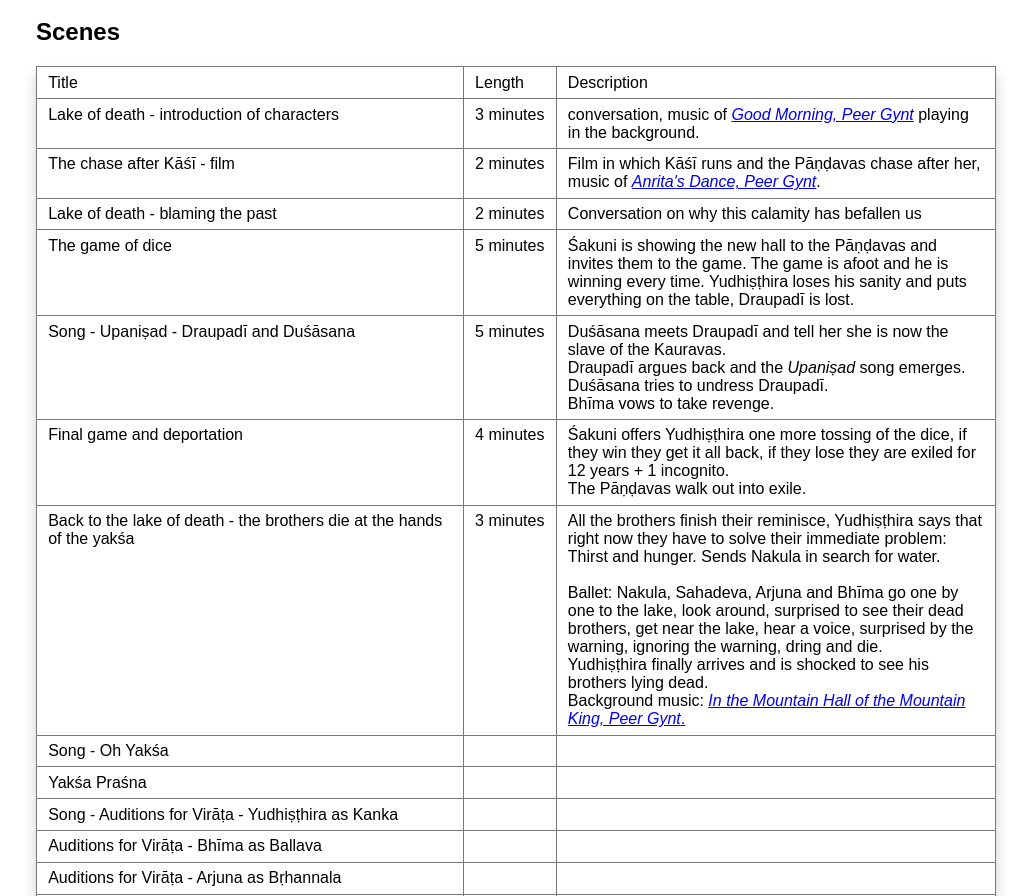
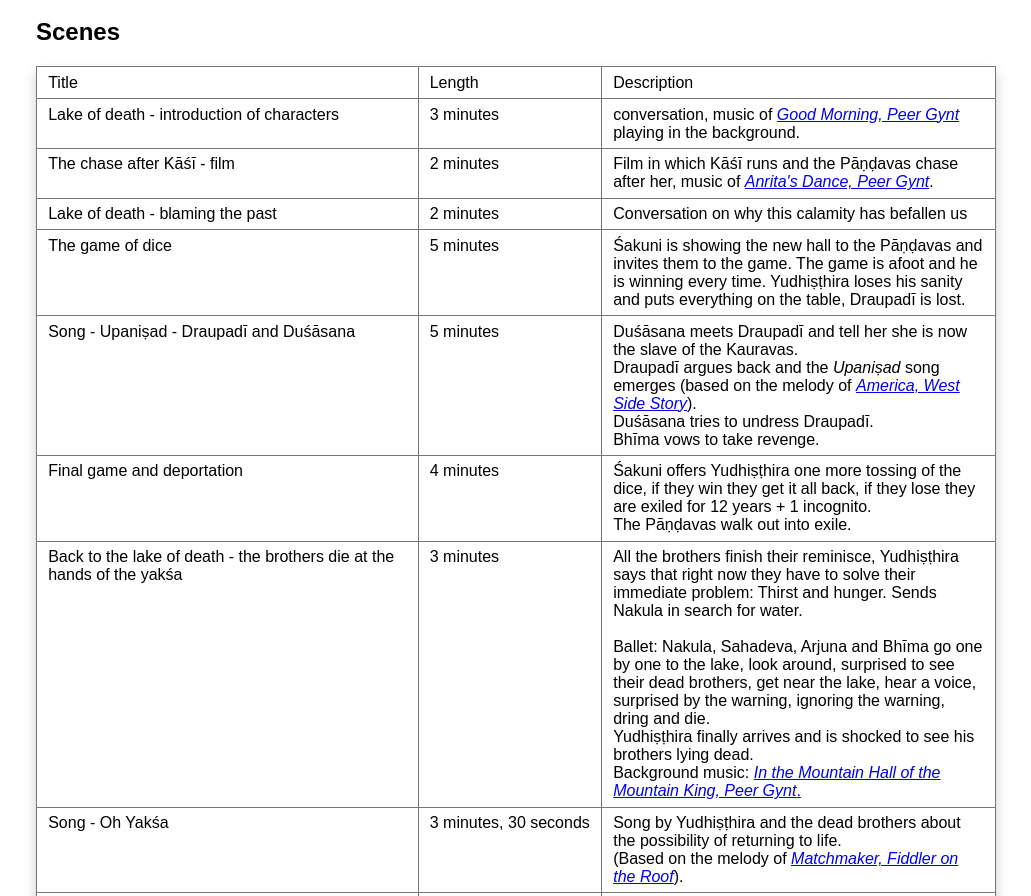
Before and after one commit to iswara108/swamiji-birthday-play-plan-2021, a website: page index.html in a window 1280 px wide. Shown: the part 56-952 px from the top of the page, without its empty margins (124-1155 px from the left). Drawn offline with Linux system fonts and the light colour scheme.

Commit message:
add scenes content

```diff
--- a/index.html
+++ b/index.html
@@ -17,39 +17,45 @@
         <div class="scenes">
             <div class="scenes__name">Title</div>
             <div class="scenes__length">Length</div>
-            <div class="scenes__type">Description</div>
+            <div class="scenes__description">Description</div>
             <div class="scenes__name">Lake of death - introduction of characters</div>
             <div class="scenes__length">3 minutes</div>
-            <div class="scenes__type">conversation, music of <a href="https://www.youtube.com/watch?v=-rh8gMvzPw0"
-                    target="_blank"><em>Good Morning, Peer Gynt</em></a> playing in the background.
+            <div class="scenes__description">conversation, music of <a
+                    href="https://www.youtube.com/watch?v=-rh8gMvzPw0" target="_blank"><em>Good Morning, Peer
+                        Gynt</em></a> playing in the background.
             </div>
             <div class="scenes__name">The chase after Kāśī - film</div>
             <div class="scenes__length">2 minutes</div>
-            <div class="scenes__type">Film in which Kāśī runs and the Pāṇḍavas chase after her, music of <a
+            <div class="scenes__description">Film in which Kāśī runs and the Pāṇḍavas chase after her, music of <a
                     href="https://www.youtube.com/watch?v=gcEnSITNaGM" target="_blank"><em>Anrita's Dance, Peer
                         Gynt</em></a>.</div>
             <div class="scenes__name">Lake of death - blaming the past</div>
             <div class="scenes__length">2 minutes</div>
-            <div class="scenes__type">Conversation on why this calamity has befallen us</div>
+            <div class="scenes__description">Conversation on why this calamity has befallen us</div>
             <div class="scenes__name">The game of dice</div>
             <div class="scenes__length">5 minutes</div>
-            <div class="scenes__type">Śakuni is showing the new hall to the Pāṇḍavas and invites them to the game. The
+            <div class="scenes__description">Śakuni is showing the new hall to the Pāṇḍavas and invites them to the
+                game. The
                 game is afoot and he is winning every time. Yudhiṣṭhira loses his sanity and puts everything on the
                 table, Draupadī is lost.</div>
             <div class="scenes__name">Song - Upaniṣad - Draupadī and Duśāsana</div>
             <div class="scenes__length">5 minutes</div>
-            <div class="scenes__type">Duśāsana meets Draupadī and tell her she is now the slave of the Kauravas.
-                <br>Draupadī argues back and the <em>Upaniṣad</em> song emerges. <br>Duśāsana tries to undress Draupadī.
+            <div class="scenes__description">Duśāsana meets Draupadī and tell her she is now the slave of the Kauravas.
+                <br>Draupadī argues back and the <em>Upaniṣad</em> song emerges (based on the melody of <a
+                    href="https://www.youtube.com/watch?v=lsVOAR7Y1N0" target="_blank">
+                    <em>America, West Side Story</em></a>). <br>Duśāsana tries to undress Draupadī.
                 <br>Bhīma vows to take revenge.
             </div>
             <div class="scenes__name">Final game and deportation</div>
             <div class="scenes__length">4 minutes</div>
-            <div class="scenes__type">Śakuni offers Yudhiṣṭhira one more tossing of the dice, if they win they get it
+            <div class="scenes__description">Śakuni offers Yudhiṣṭhira one more tossing of the dice, if they win they
+                get it
                 all back, if they lose they are exiled for 12 years + 1 incognito. <br>The Pāṇḍavas walk out into exile.
             </div>
             <div class="scenes__name">Back to the lake of death - the brothers die at the hands of the yakśa</div>
             <div class="scenes__length">3 minutes</div>
-            <div class="scenes__type">All the brothers finish their reminisce, Yudhiṣṭhira says that right now they have
+            <div class="scenes__description">All the brothers finish their reminisce, Yudhiṣṭhira says that right now
+                they have
                 to solve their immediate problem: Thirst and hunger. Sends Nakula in search for water. <br><br> Ballet:
                 Nakula, Sahadeva, Arjuna and Bhīma go one by one to the lake, look around,
                 surprised to see their dead brothers, get near the lake, hear a voice, surprised by the warning,
@@ -58,29 +64,37 @@
                     target="_blank"><em>In the
                         Mountain Hall of the Mountain King, Peer Gynt</em>.</a></div>
             <div class="scenes__name">Song - Oh Yakśa</div>
-            <div class="scenes__length"></div>
-            <div class="scenes__type"></div>
+            <div class="scenes__length">3 minutes, 30 seconds</div>
+            <div class="scenes__description">Song by Yudhiṣṭhira and the dead brothers about the possibility of
+                returning to life. <br> (Based on the melody of <a
+                    href="https://www.youtube.com/watch?v=59Hj7bp38f8"><em>Matchmaker, Fiddler on the Roof</em></a>).
+            </div>
             <div class="scenes__name">Yakśa Praśna</div>
-            <div class="scenes__length"></div>
-            <div class="scenes__type"></div>
+            <div class="scenes__length">5 minutes</div>
+            <div class="scenes__description">The yakśa appears before Yudhiṣṭhira and praises him for his behavior.
+                Proceeds to ask him questions. <br>Questions are asked and Yudhiṣṭhira replies. The topics are dharma,
+                vedānta, general knowledge, a riddle. <br>The yakśa grants a boon to restore one of the brothers to
+                life. Yudhiṣṭhira chooses Nakula and the yakśa is surprised. Yudhiṣṭhira explains the moral reason and
+                the yakśa brings all brothers to life. Yudhiṣṭhira exposes the yakśa as his father, dharma and dharma
+                blesses all of them before the year of incognito.</div>
             <div class="scenes__name">Song - Auditions for Virāṭa - Yudhiṣṭhira as Kanka</div>
             <div class="scenes__length"></div>
-            <div class="scenes__type"></div>
+            <div class="scenes__description"></div>
             <div class="scenes__name">Auditions for Virāṭa - Bhīma as Ballava</div>
             <div class="scenes__length"></div>
-            <div class="scenes__type"></div>
+            <div class="scenes__description"></div>
             <div class="scenes__name">Auditions for Virāṭa - Arjuna as Bṛhannala</div>
             <div class="scenes__length"></div>
-            <div class="scenes__type"></div>
+            <div class="scenes__description"></div>
             <div class="scenes__name">Auditions for Virāṭa - Nakula and Sahadeva</div>
             <div class="scenes__length"></div>
-            <div class="scenes__type"></div>
+            <div class="scenes__description"></div>
             <div class="scenes__name">Song - Auditions for Virāṭa - Draupadī as Sairandhrī</div>
             <div class="scenes__length"></div>
-            <div class="scenes__type"></div>
+            <div class="scenes__description"></div>
             <div class="scenes__name">Song - Happy Birthday song</div>
             <div class="scenes__length"></div>
-            <div class="scenes__type"></div>
+            <div class="scenes__description"></div>
         </div>
     </main>
 </body>
```
